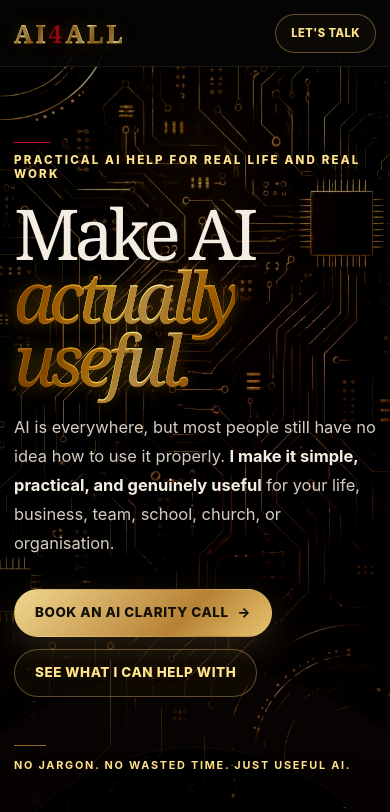
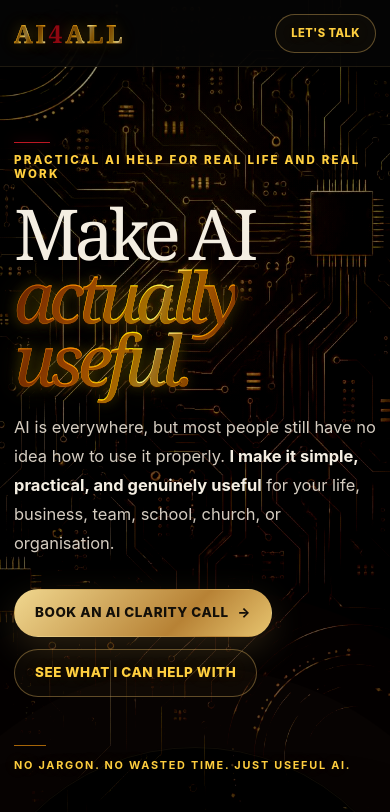
Before and after one commit to emjeek/AI4ALL, a website: page index.html in a window 390 px wide. Shown: the top 812 px of the page. Drawn offline with Linux system fonts and the light colour scheme.

Commit message:
Refine gold tone and stabilize mobile background

```diff
--- a/styles-5.css
+++ b/styles-5.css
@@ -146,7 +146,12 @@ section {
 
   .circuit-board {
     position: fixed;
-    inset: 0;
+    top: 0;
+    left: 50%;
+    width: 100vw;
+    height: 100vh;
+    min-height: 100lvh;
+    transform: translateX(-50%);
     opacity: 1;
     background-image:
       linear-gradient(180deg, rgba(0, 0, 0, 0.46), rgba(0, 0, 0, 0.24) 42%, rgba(0, 0, 0, 0.64)),
@@ -155,7 +160,8 @@ section {
       url("mobile-circuit-bg.webp?v=1");
     background-position: center top;
     background-repeat: no-repeat;
-    background-size: cover;
+    background-size: auto 100vh;
+    background-size: auto 100lvh;
     filter: saturate(1.12) contrast(1.18) brightness(1.08);
     mask-image: none;
   }
@@ -169,10 +175,10 @@ section {
 }
 
 :root {
-  --gold: #d0a142;
-  --gold-bright: #ffe28a;
-  --gold-soft: #9a651f;
-  --metallic-gold: linear-gradient(112deg, #7a4a15 0%, #c4882e 13%, #f7d46f 26%, #fff2b4 36%, #d59a34 49%, #91601e 61%, #e4b24b 74%, #fff6bd 84%, #b67925 100%);
+  --gold: #e0a52a;
+  --gold-bright: #ffcf3f;
+  --gold-soft: #a66508;
+  --metallic-gold: linear-gradient(112deg, #5d3100 0%, #a76005 11%, #df950d 22%, #ffd34a 32%, #fff2a8 39%, #f0ad18 48%, #9b5a05 59%, #d88607 69%, #ffc928 79%, #fff7bd 87%, #b56d07 100%);
 }
 
 h1 em,
@@ -185,15 +191,15 @@ h2 span,
   -webkit-background-clip: text;
   background-clip: text;
   color: transparent;
-  -webkit-text-stroke: 0.35px rgba(255, 226, 138, 0.28);
+  -webkit-text-stroke: 0.35px rgba(255, 207, 63, 0.34);
   text-shadow:
-    0 1px 0 rgba(76, 43, 10, 0.55),
-    0 0 16px rgba(216, 156, 48, 0.26),
-    0 0 32px rgba(255, 218, 119, 0.14);
+    0 1px 0 rgba(61, 31, 0, 0.6),
+    0 0 13px rgba(255, 187, 31, 0.26),
+    0 0 28px rgba(255, 207, 63, 0.15);
 }
 
 h1 em {
-  filter: saturate(1.16) contrast(1.14) brightness(1.08);
+  filter: saturate(1.34) contrast(1.18) brightness(1.06);
 }
 
 .eyebrow,
```
